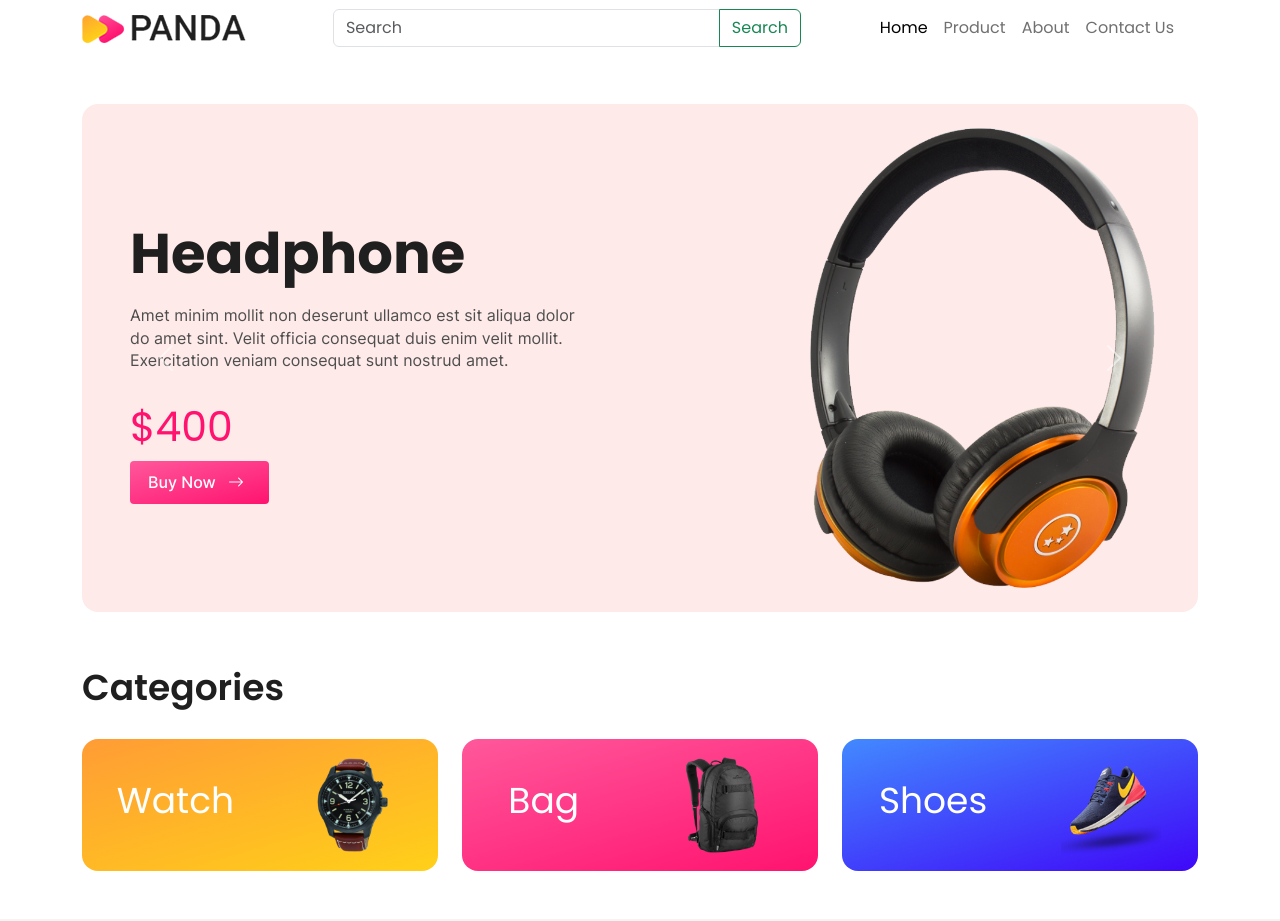
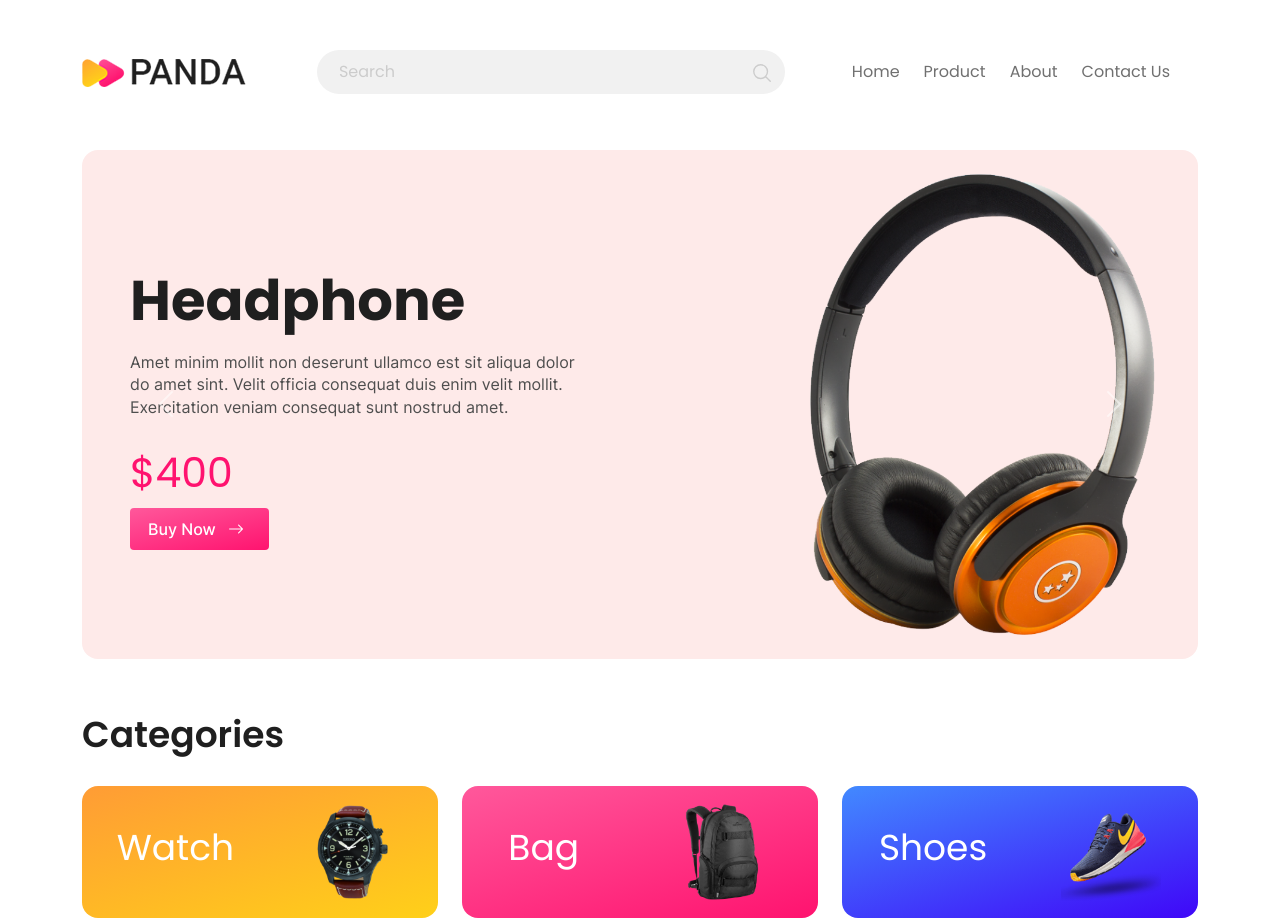
Before and after one commit to sharifshehab/panda-ecommerce-landing-page, a plain HTML site: page index.html in a window 1280 px wide. Shown: the top 921 px of the page. Drawn offline with nearby package versions, Linux system fonts and the light colour scheme; files whose address does not match are found by name.

Commit message:
nav-ber with search box is completed

```diff
--- a/assets/css/style.css
+++ b/assets/css/style.css
@@ -89,11 +89,6 @@ h4 {
 }
 
 /* Override Default Bootstrap CSS */
-.nav-link {
-    color: #707070;
-}
-
-
 .sec-title-typo,
 .item-title-typo,
 .item-price-typo {
@@ -140,9 +135,52 @@ h4 {
 
 }
 
+
+
+/*==================================================
+                nav-bar start
+==================================================*/
+header {
+    margin-top: 42px;
+}
+.navbar-nav .nav-item a.nav-link {
+    color: #707070;
+    font-weight: 500;
+    padding-left: 12px;
+    padding-right: 12px;
+}
+
+.search-box input {
+    border: none;
+    background-color: #F1F1F1;
+    padding-top: 10px;
+    padding-bottom: 10px;
+}
+
+.search-box input::placeholder {
+    padding-left: 10px;
+    color: #CCCCCC;
+}
+
+.search-btn {
+    top: 50%;
+    right: 0;
+    -ms-transform: translate(0, -50%);
+    transform: translate(0, -50%);
+}
+
+.search-icon {
+    width: 22px;
+    color: #CCCCCC;
+}
+/*==================================================
+                nav-bar end
+==================================================*/
+
 /*==================================================
                 slider start
 ==================================================*/
+
 .slider .carousel-item {
     background: #feeae9;
 }
@@ -240,6 +278,7 @@ h4 {
     line-height: 1.5;
     color: #1F1F1F;
 }
+
 .cta form input[type=email] {
     font-family: 'Poppins', sans-serif;
     font-size: 24px;
@@ -250,6 +289,7 @@ h4 {
     outline: none;
     border: none;
 }
+
 .cta form input[type=email]::placeholder {
     color: #CCCCCC;
 }
@@ -265,6 +305,7 @@ h4 {
     font-size: 24px;
     font-weight: 500;
 }
+
 /*==================================================
                      CTA end
 ==================================================*/
--- a/index.html
+++ b/index.html
@@ -17,35 +17,39 @@
 
     <div id="front-page" class="front-page">
         <header>
-
-
             <nav class="navbar navbar-expand-lg">
                 <div class="container">
                     <a class="navbar-brand" href="#">
                         <img src="assets/images/logo.png" alt="" class="img-fluid">
                     </a>
-                    <button class="navbar-toggler" type="button" data-bs-toggle="offcanvas" data-bs-target="#offcanvasNavbar"
-                        aria-controls="offcanvasNavbar" aria-label="Toggle navigation">
+                    <button class="navbar-toggler" type="button" data-bs-toggle="offcanvas"
+                        data-bs-target="#offcanvasNavbar" aria-controls="offcanvasNavbar"
+                        aria-label="Toggle navigation">
                         <span class="navbar-toggler-icon"></span>
                     </button>
-                    <div class="offcanvas offcanvas-end" tabindex="-1" id="offcanvasNavbar" aria-labelledby="offcanvasNavbarLabel">
+                    <div class="offcanvas offcanvas-end" tabindex="-1" id="offcanvasNavbar"
+                        aria-labelledby="offcanvasNavbarLabel">
                         <div class="offcanvas-header">
                             <a class="navbar-brand" href="#">
                                 <img src="assets/images/logo.png" alt="" class="img-fluid">
                             </a>
-                            <button type="button" class="btn-close" data-bs-dismiss="offcanvas" aria-label="Close"></button>
+                            <button type="button" class="btn-close" data-bs-dismiss="offcanvas"
+                                aria-label="Close"></button>
                         </div>
                         <div class="offcanvas-body  justify-content-between align-items-center">
 
-                            <!-- <form class="d-flex " role="search">
-                                <input class="form-control me-2" type="search" placeholder="Search" aria-label="Search">
-                                <button class="btn btn-outline-success" type="submit">Search</button>
-                            </form> -->
-
-                                    <div class="input-group mx-auto w-50">
-                                        <input type="text" class="form-control" placeholder="Search" aria-label="Search" aria-describedby="search-btn">
-                                        <button class="btn btn-outline-success" type="button" id="search-btn">Search</button>
-                                    </div>
+                            <div class="input-group mx-auto w-50 search-box">
+                                <input type="text" class="form-control rounded-pill position-relative z-1 "
+                                    placeholder="Search" aria-label="Search" aria-describedby="search-btn">
+                                <button class="search-btn btn position-absolute z-2 border-0" type="button"
+                                    id="search-btn">
+                                    <svg xmlns="http://www.w3.org/2000/svg" fill="none" viewBox="0 0 24 24"
+                                        stroke-width="1.5" stroke="currentColor" class="w-5 h-6 search-icon">
+                                        <path stroke-linecap="round" stroke-linejoin="round"
+                                            d="m21 21-5.197-5.197m0 0A7.5 7.5 0 1 0 5.196 5.196a7.5 7.5 0 0 0 10.607 10.607Z" />
+                                    </svg>
+                                </button>
+                            </div>
 
                             <ul class="navbar-nav pe-3 text-capitalize">
                                 <li class="nav-item">
@@ -65,7 +69,6 @@
                     </div>
                 </div>
             </nav>
-
             <!-- slider start -->
             <section class="slider mt-5">
                 <div class="container">
@@ -339,12 +342,9 @@
                 </div><!-- container -->
             </section>
             <!-- Cta end -->
-
-
-
-
         </main>
-        <footer>
+        <footer class="text-center py-3">
+            <p>Copyright © 2024 Panda. All rights reserved.</p>
         </footer>
     </div><!-- front-page -->
 
```
